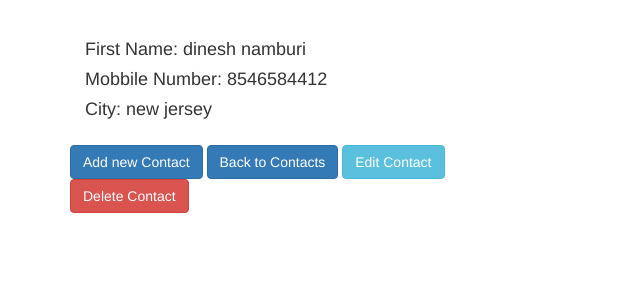
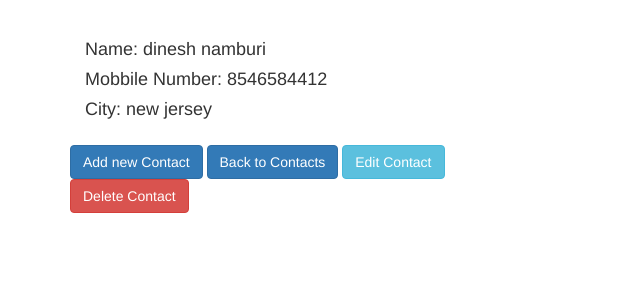
Before and after one commit to ampersandbits/Address-Book, a Node server app: page /contact/2 in a window 1280 px wide. Shown: the part 195-495 px from the top of the page, without its empty margins (0-640 px from the left). Run offline with Node 20, Linux system fonts and the light colour scheme.

Commit message:
small change with the HTML code

```diff
--- a/views/show.ejs
+++ b/views/show.ejs
@@ -4,7 +4,7 @@
         <h1>Info of <%= contact.firstname %> <%= contact.lastname %></h1>
     </header>
     <div class="container border border-info rounded form-group">
-            <h4>First Name: <%= contact.firstname %> <%= contact.lastname %></h4>
+            <h4>Name: <%= contact.firstname %> <%= contact.lastname %></h4>
             <h4>Mobbile Number: <%= contact.number %></h4>
             <h4>City: <%= contact.city %></h4>
     </div>
```
